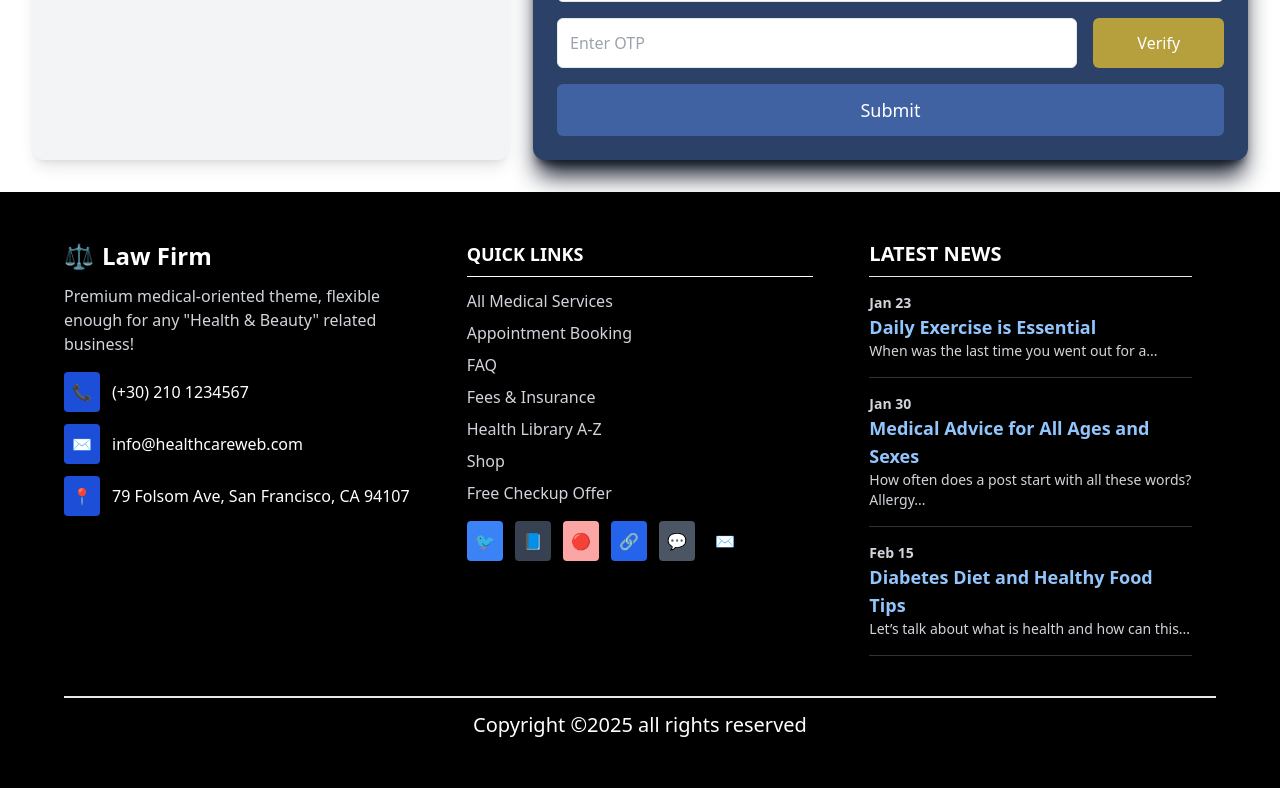
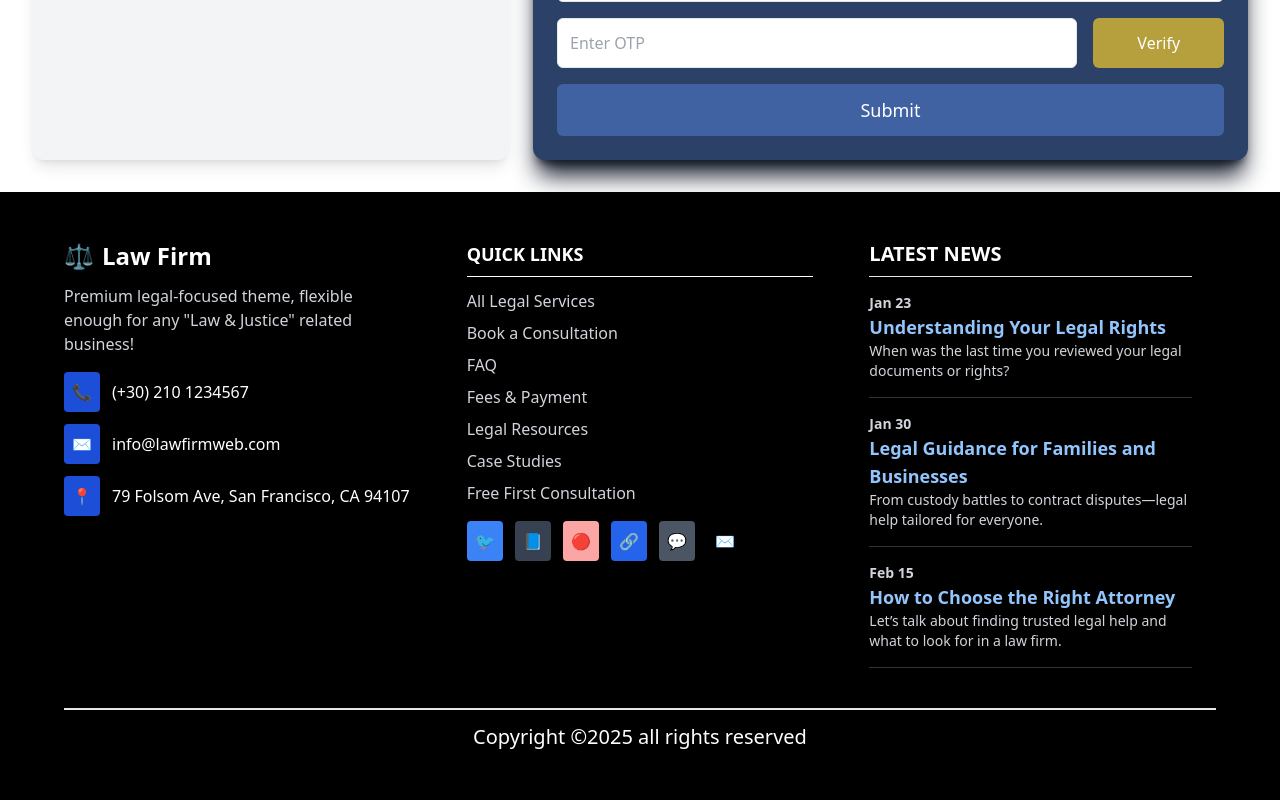
Before and after one commit to nitingoswamitech1234/demoecom2, a React (Vite) app: page /contact in a window 1280 px wide. Shown: the part 964-1764 px from the top of the page. Built offline with nearby package versions, Linux system fonts and the light colour scheme.

Commit message:
lawpush 1

```diff
--- a/index.html
+++ b/index.html
@@ -6,7 +6,7 @@
     <link rel="icon" type="image/svg+xml" href="/vite.svg" />
     <link rel="icon" href="./public//favicon.png" type="image/x-icon" />
     <meta name="viewport" content="width=device-width, initial-scale=1.0" />
-    <title>Healthcare</title>
+    <title>Law Firm</title>
     <meta name="description" content="description">
     <meta name="keywords" content="keyword">
   </head>
--- a/src/components/Preloader.jsx
+++ b/src/components/Preloader.jsx
@@ -11,9 +11,9 @@ const Preloader = ({ show }) => {
           exit={{ opacity: 0, transition: { duration: 0.8 } }}
         >
           <motion.img
-            src="/healthcarelogo1.png"
+            src="/OST-logo.png"
             alt="Logo"
-            className="w-28 h-28 drop-shadow-xl"
+            className="w-38 h-28 drop-shadow-xl"
             initial={{ scale: 0.5, opacity: 0, rotate: -180 }}
             animate={{
               scale: [0.5, 1.2, 1],
--- a/src/layout/Disclaimer.jsx
+++ b/src/layout/Disclaimer.jsx
@@ -19,12 +19,26 @@ const Disclaimer = () => {
 
   return (
     <div className="fixed bottom-0 left-0 right-0 bg-gray-900 text-white text-sm px-4 py-3 shadow-lg z-50">
-      <div className="max-w-6xl mx-auto flex flex-col sm:flex-row justify-between items-center gap-4">
+      <div className="max-w-6xl mx-auto flex flex-col justify-between items-center gap-4">
         <p className="text-center sm:text-left">
-          ⚠️ Vidhikarya is a law firm with 10+ years of experience offering legal services in Civil, Criminal, Matrimonial, Corporate, and Cyber Law. By using this site, you agree to our terms.
+          ⚠️ Who We are Law Firm is established with a
+        vision to provide a comprehensive legal solution to every legal need of
+        its clients with the best legal knowledge and acumen coming from the
+        experienced Lawyers and Advocates. Expert and learned lawyers of
+        Vidhikarya are highly dedicated and digitally equipped to deliver fast
+        and reliable solution to clients in this fast-paced world. We are a Law
+        Firm having expertise to handle all kinds of legal matters in all three
+        aspects of legal services viz. Litigation & ADR, Advisory and Legal
+        Training. Our team of expert lawyer are capable to handle matters in
+        multiple domains like Civil, Criminal, Matrimonial, Property, IPR,
+        Corporate, Banking, Insurance, Cybercrime, Mediation, Online Dispute
+        resolution and matters related to NCLT, CAT, Consumer Forum/Commission.
+        Our unique approach helps our clients to navigate through the legal
+        issues with ease.
+
         </p>
         <button
-          onClick={handleAccept}
+        onClick={handleAccept}
           className="bg-blue-600 hover:bg-blue-700 text-white px-4 py-2 rounded text-sm"
           aria-label="Accept Disclaimer"
         >
--- a/src/layout/Disclame.jsx
+++ b/src/layout/Disclame.jsx
@@ -1,12 +1,12 @@
 const Disclaime = () => {
   return (
-    <div className="w-full bg-[#210606] text-white font-semibold overflow-hidden z-50 top-16 fixed">
+    <div className="w-full bg-[#210606] text-white font-semibold overflow-hidden z-40 top-16 fixed">
       <div className="whitespace-nowrap animate-marquee px-4 py-2">
         ⚠️ Disclaimer: Who We are Law Firm is established with a
         vision to provide a comprehensive legal solution to every legal need of
         its clients with the best legal knowledge and acumen coming from the
         experienced Lawyers and Advocates. Expert and learned lawyers of
-        Vidhikarya are highly dedicated and digitally equipped to deliver fast
+        lawfirm are highly dedicated and digitally equipped to deliver fast
         and reliable solution to clients in this fast-paced world. We are a Law
         Firm having expertise to handle all kinds of legal matters in all three
         aspects of legal services viz. Litigation & ADR, Advisory and Legal
--- a/src/layout/Footer.jsx
+++ b/src/layout/Footer.jsx
@@ -5,18 +5,18 @@ const Footer = () => {
   const news = [
     {
       date: "Jan 23",
-      title: "Daily Exercise is Essential",
-      description: "When was the last time you went out for a...",
+      title: "Understanding Your Legal Rights",
+      description: "When was the last time you reviewed your legal documents or rights?",
     },
     {
       date: "Jan 30",
-      title: "Medical Advice for All Ages and Sexes",
-      description: "How often does a post start with all these words? Allergy...",
+      title: "Legal Guidance for Families and Businesses",
+      description: "From custody battles to contract disputes—legal help tailored for everyone.",
     },
     {
       date: "Feb 15",
-      title: "Diabetes Diet and Healthy Food Tips",
-      description: "Let’s talk about what is health and how can this...",
+      title: "How to Choose the Right Attorney",
+      description: "Let’s talk about finding trusted legal help and what to look for in a law firm.",
     },
   ];
   return (
@@ -28,8 +28,7 @@ const Footer = () => {
           ⚖️ <span>Law Firm</span>
         </div>
           <p className="mt-3 text-gray-300">
-            Premium medical-oriented theme, flexible enough for any "Health &
-            Beauty" related business!
+            Premium legal-focused theme, flexible enough for any "Law & Justice" related business!
           </p>
 
           {/* Contact Info */}
@@ -40,7 +39,7 @@ const Footer = () => {
             </div>
             <div className="flex items-center space-x-3">
               <div className="bg-blue-700 p-2 rounded">✉️</div>
-              <span>info@healthcareweb.com</span>
+              <span>info@lawfirmweb.com</span>
             </div>
             <div className="flex items-center space-x-3">
               <div className="bg-blue-700 p-2 rounded">📍</div>
@@ -56,13 +55,13 @@ const Footer = () => {
           </h3>
           <ul className="mt-3 space-y-2 text-gray-300">
             {[
-              "All Medical Services",
-              "Appointment Booking",
+              "All Legal Services  ",
+              "Book a Consultation",
               "FAQ",
-              "Fees & Insurance",
-              "Health Library A-Z",
-              "Shop",
-              "Free Checkup Offer",
+              "Fees & Payment",
+              " Legal Resources  ",
+              " Case Studies",
+              " Free First Consultation",
             ].map((link, index) => (
               <li key={index}>
                 <a href="#" className="hover:text-blue-400">
```
Also changed, not shown: src/components/Home.jsx (+71 -15 lines), public/OST-logo.png (added).
